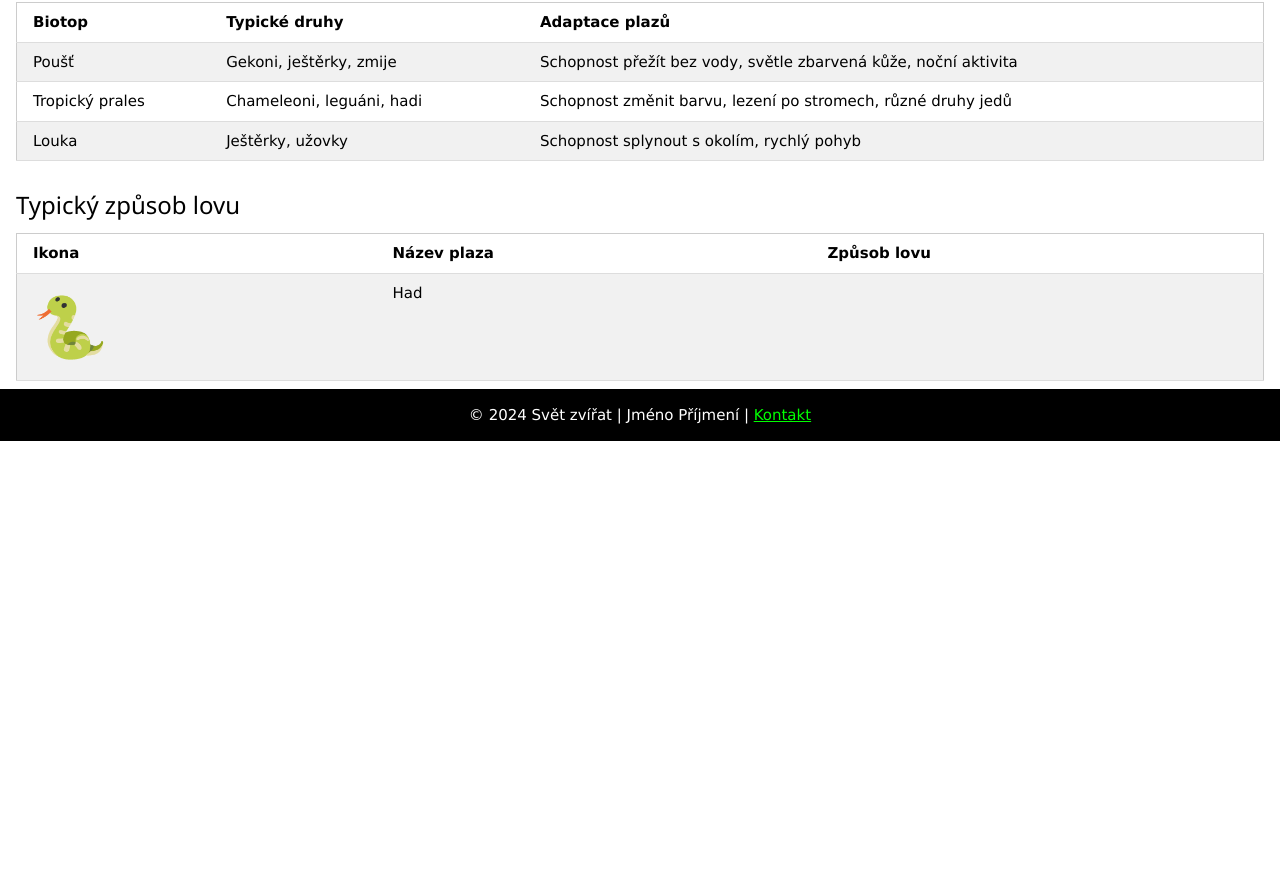
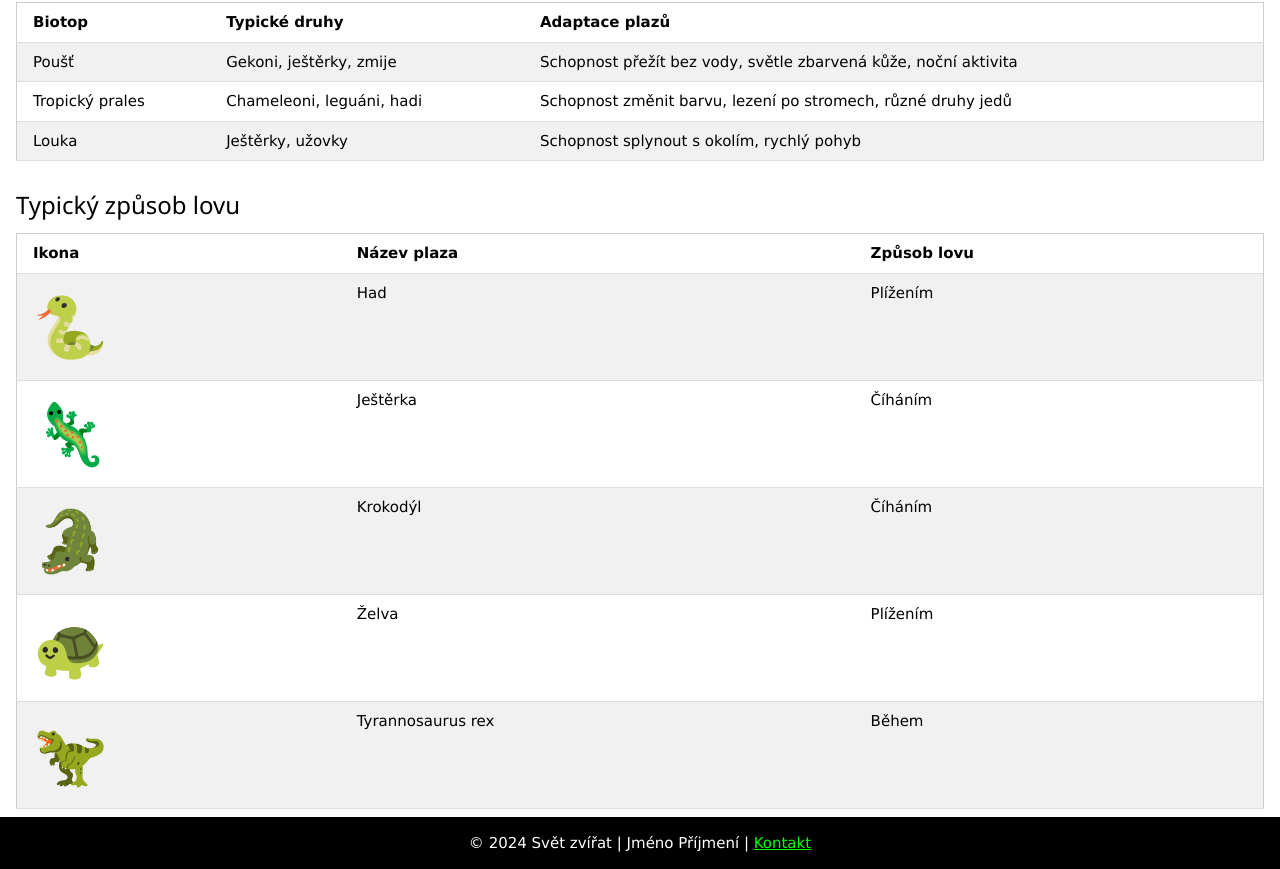
Before and after one commit to edumach/animals, a plain HTML site: page plazi.html in a window 1280 px wide. Shown: the part 718-1587 px from the top of the page. Before the commit the page ends 1159 px from the top, so only its background shows below. Drawn offline with nearby package versions, Linux system fonts and the light colour scheme.

Commit message:
Doladění tabulky plazů a výměna obrázku sýkorky

```diff
--- a/plazi.html
+++ b/plazi.html
@@ -105,7 +105,27 @@
             <tr>
                 <td class="velikost">🐍</td>
                 <td>Had</td>
-                <td></td>
+                <td>Plížením</td>
+            </tr>
+            <tr>
+                <td class="velikost">🦎</td>
+                <td>Ještěrka</td>
+                <td>Číháním</td>
+            </tr>
+            <tr>
+                <td class="velikost">🐊</td>
+                <td>Krokodýl</td>
+                <td>Číháním</td>
+            </tr>
+            <tr>
+                <td class="velikost">🐢</td>
+                <td>Želva</td>
+                <td>Plížením</td>
+            </tr>
+            <tr>
+                <td class="velikost">🦖</td>
+                <td>Tyrannosaurus rex</td>
+                <td>Během</td>
             </tr>
         </table>
 
```
Also changed, not shown: ptaci.html (+3 -3 lines), savci.html (+2 -2 lines), img/ptacek-zpevacek.jpg (deleted), img/sykora-konadra.jpg (added), img/sykorka.jpg (deleted), 1 other file.
